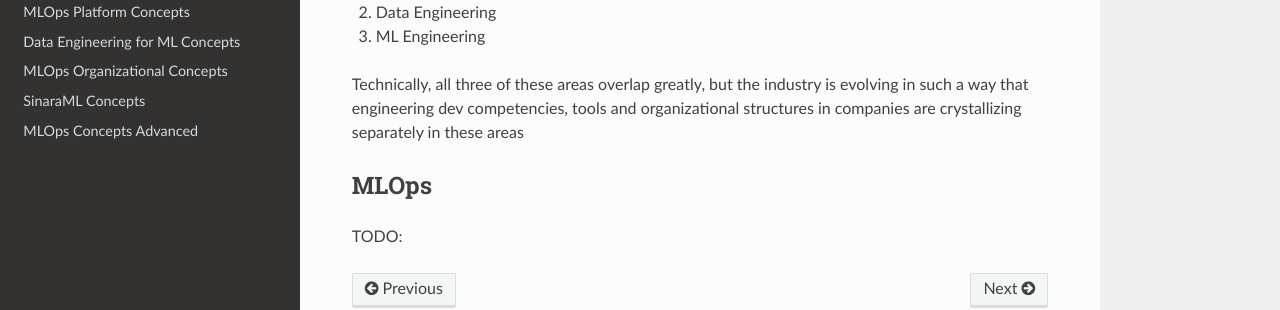
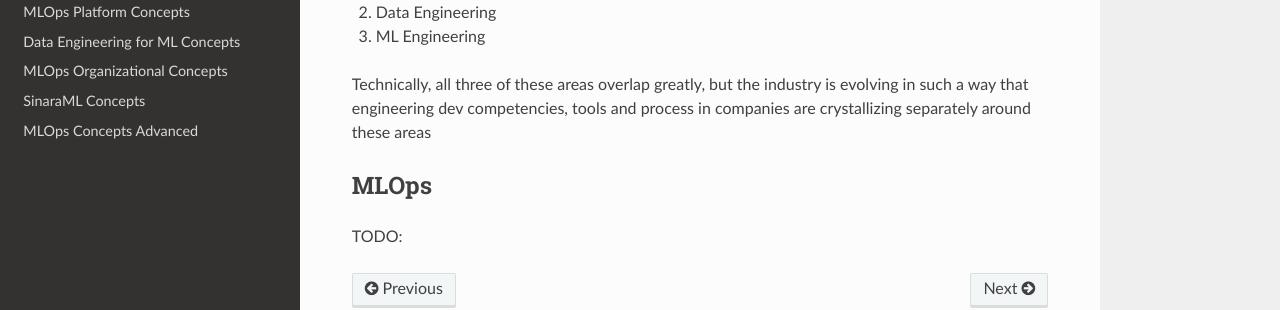
Before and after one commit to 4-DS/SinaraML-Def-Guide, a Sphinx documentation site: the page built from docs/source/concepts.rst, in a window 1280 px wide and 900 px high, scrolled down 11326 px. Shown: the part 462-772 px from the top of the window. Built offline with Sphinx 7.4.7 and the Read the Docs theme 2.0.0, drawn with Linux system fonts in a browser that asks for light colours.

Commit message:
Update concepts.rst

```diff
--- a/docs/source/concepts.rst
+++ b/docs/source/concepts.rst
@@ -207,7 +207,7 @@
 2. Data Engineering
 3. ML Engineering
 
-Technically, all three of these areas overlap greatly, but the industry is evolving in such a way that engineering dev competencies, tools and organizational structures in companies are crystallizing separately in these areas
+Technically, all three of these areas overlap greatly, but the industry is evolving in such a way that engineering dev competencies, tools and process in companies are crystallizing separately around these areas
 
 MLOps
 *****
```
